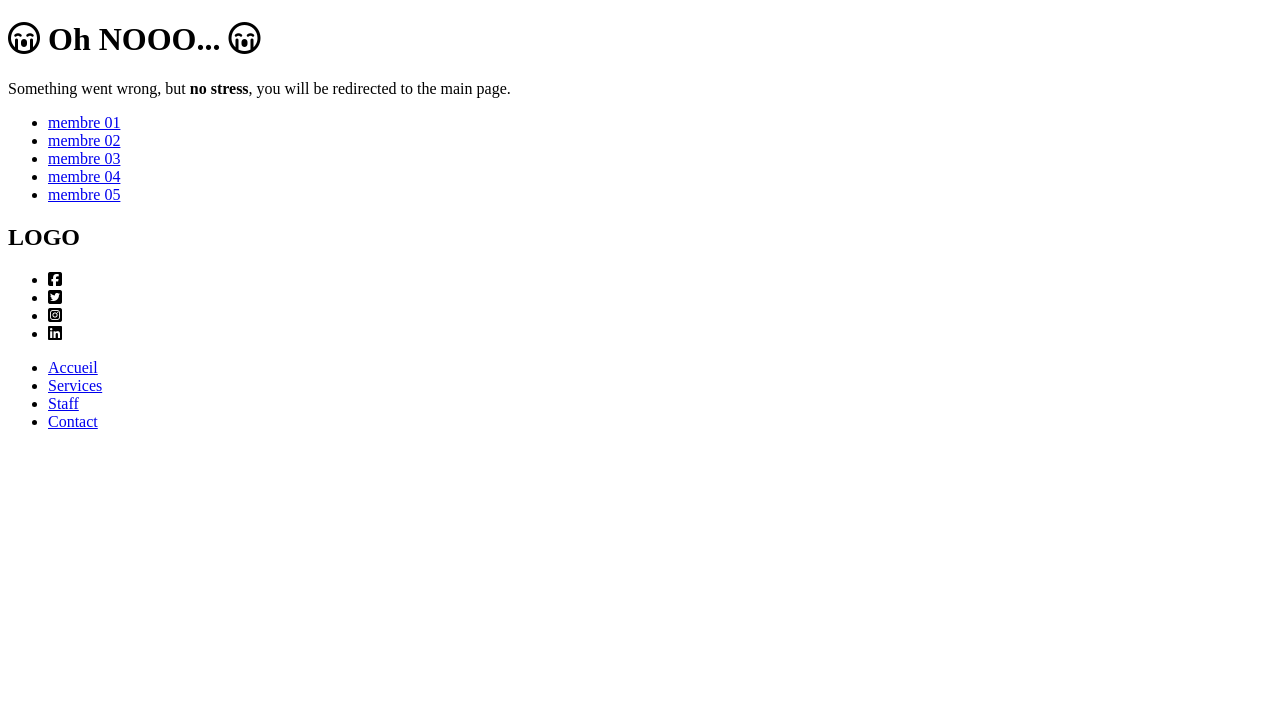
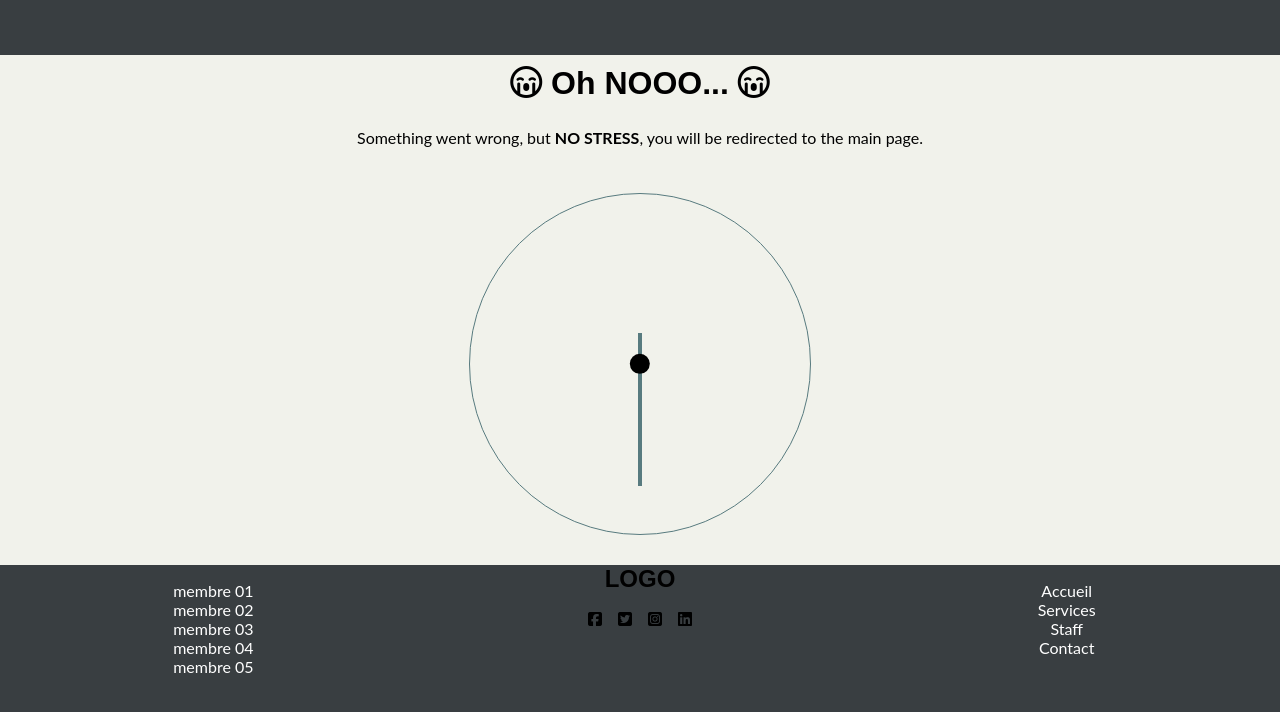
Before and after one commit to Disrupt3d/error-404--projet-html-css--team-Alpha, a plain HTML site: page 404.html in a window 1280 px wide. Drawn offline with Linux system fonts and the light colour scheme; the site is published under a folder, as on GitHub Pages, so addresses that start at the root find nothing.

Commit message:
functionnal 404 clock + redirection

```diff
--- a/404.html
+++ b/404.html
@@ -2,6 +2,7 @@
 <html lang="fr">
 
 <head>
+
   <title>404 Error Page</title>
 
   <meta charset="UTF-8">
@@ -11,10 +12,11 @@
   <meta name="description"
     content="This is the page you're redirected to if any problem was encountered during the process or giving you the right page you were looking for.">
 
-  <link rel="stylesheet" href="/style.css">
-  <link rel="stylesheet" href="/404.css">
-  <link rel="stylesheet" href="/footer.css">
 
+  <link rel="stylesheet" href="style.css">
+  <link rel="stylesheet" href="header.css">
+  <link rel="stylesheet" href="footer.css">
+  <link rel="stylesheet" href="404.css">
 
 </head>
 
@@ -28,7 +30,10 @@
     </nav>
   </header>
 
+
+  <!-- PAGE 404 -->
   <main id="main_404">
+    <!-- text -->
     <h1>
       <i class="fa-regular fa-face-sad-cry"></i>
       Oh NOOO...
@@ -37,6 +42,7 @@
 
     <p>Something went wrong, but <strong>no stress</strong>, you will be redirected to the main page.</p>
 
+    <!-- clock -->
     <div id="container">
 
       <article class="clock">
@@ -50,6 +56,7 @@
     </div>
 
   </main>
+<!-- END PAGE 404 -->
 
 
   <!-- FOOTER -->
--- a/footer.css
+++ b/footer.css
@@ -31,7 +31,6 @@ a {
 
 #socials {
     display: flex;
-    /* margin: auto; */
     justify-content: center;
     padding-left: 0;
     gap: 1rem;
--- a/script.js
+++ b/script.js
@@ -5,7 +5,7 @@
 function redirection()
 {
     duration_in_seconds = 10;
-    time = duration_in_seconds * 1000 - 200;
+    time = duration_in_seconds * 1000 - 100;
 
     setTimeout(function ()
     {
```
Also changed, not shown: ios_clock.svg (deleted).
